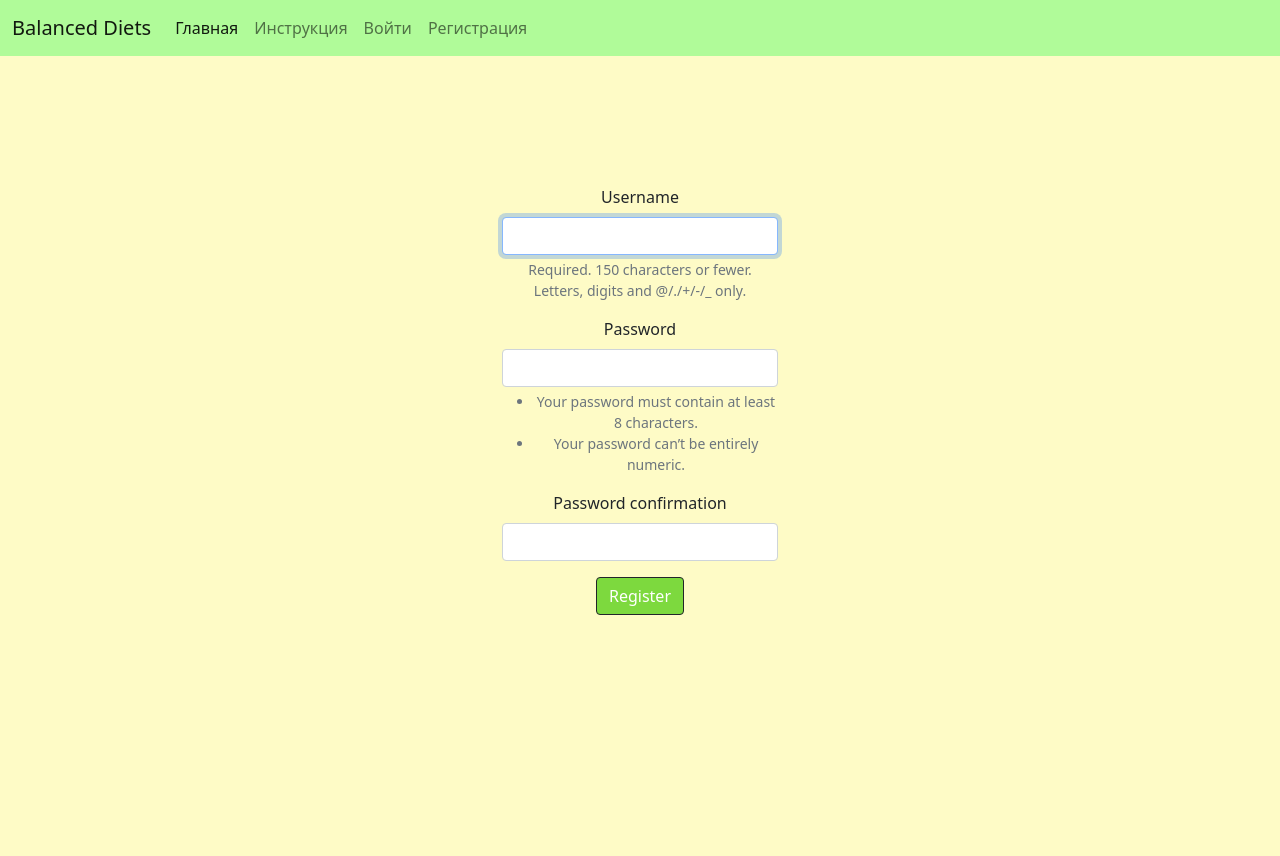
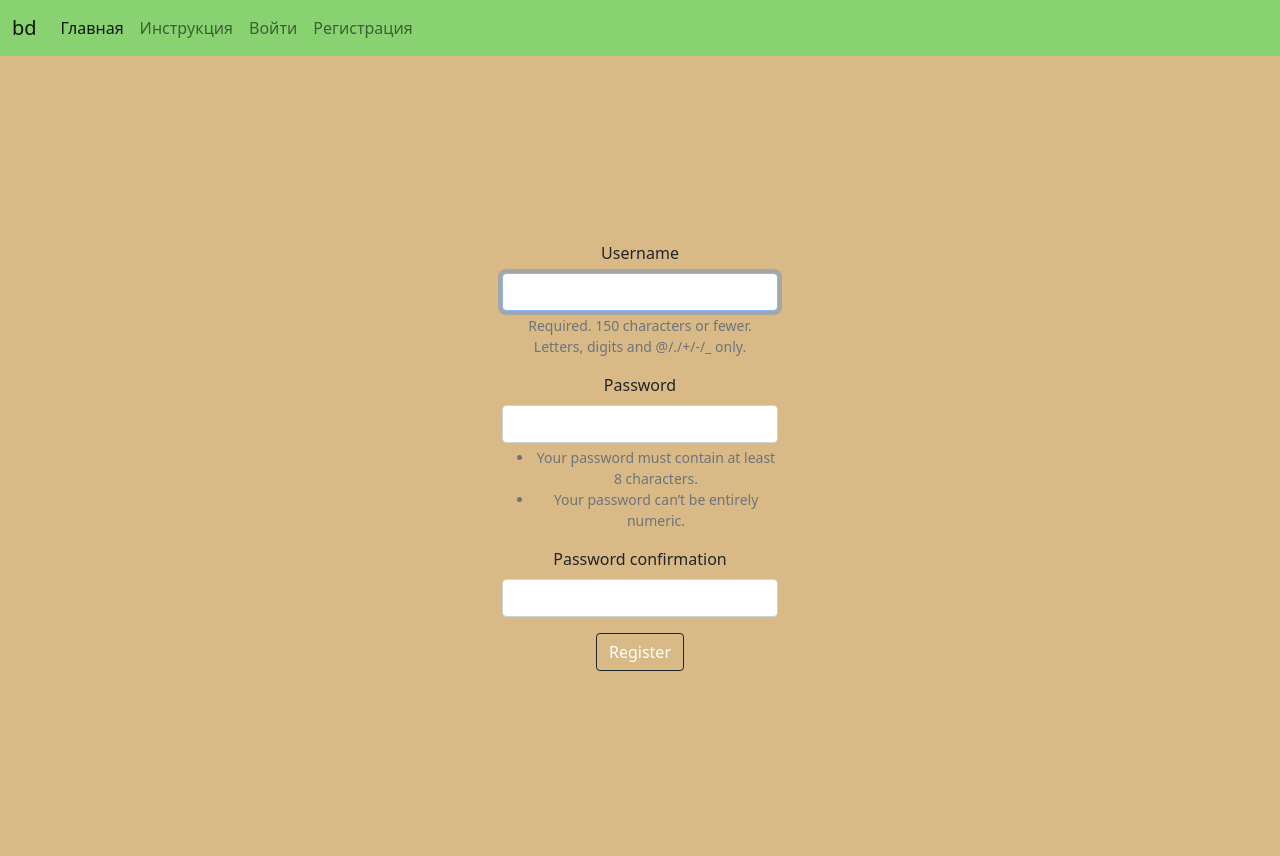
Before and after one commit to l1pman/balanced_diets, a Django app: template users/templates/registration/register.html in a window 1280 px wide. Before the commit the page ends 615 px from the top, so only its background shows below. Run offline with Django 4.2, Linux system fonts and the light colour scheme; the template is opened without the code that fills it, so the values that code supplies are empty.

Commit message:
change reg/log forms

```diff
--- a/apps/settings.py
+++ b/apps/settings.py
@@ -9,7 +9,7 @@ https://docs.djangoproject.com/en/4.1/topics/settings/
 For the full list of settings and their values, see
 https://docs.djangoproject.com/en/4.1/ref/settings/
 """
-
+import os.path
 from pathlib import Path
 
 # Build paths inside the project like this: BASE_DIR / 'subdir'.
@@ -118,7 +118,7 @@ USE_TZ = True
 # https://docs.djangoproject.com/en/4.1/howto/static-files/
 
 STATIC_URL = 'static/'
-
+STATICFILES_DIRS = [os.path.join(BASE_DIR,'static')]
 # Default primary key field type
 # https://docs.djangoproject.com/en/4.1/ref/settings/#default-auto-field
 
--- a/balanced_diets/admin.py
+++ b/balanced_diets/admin.py
@@ -2,9 +2,9 @@ from django.contrib import admin
 
 # Register your models here.
 
-from .models import Dish, Product, Recipe, User, exclusion_product
+from .models import Dish, Product, Recipe, New_kcal, exclusion_product
 admin.site.register(Dish)
 admin.site.register(Product)
 admin.site.register(Recipe)
-admin.site.register(User)
+admin.site.register(New_kcal)
 admin.site.register(exclusion_product)
--- a/balanced_diets/forms.py
+++ b/balanced_diets/forms.py
@@ -1,7 +1,8 @@
 from django import forms
-from .models import User
+from .models import New_kcal
+
 
 class KcalForm(forms.ModelForm):
     class Meta:
-        model = User
+        model = New_kcal
         fields = ['gender','name','weight','height','age','activity','lactose','vegan','diabetes']
--- a/balanced_diets/templates/balanced_diets/base.html
+++ b/balanced_diets/templates/balanced_diets/base.html
@@ -1,5 +1,5 @@
 <!doctype html>
-<html lang="en">
+<html lang="en" style="height: 100%">
 <head>
     <meta charset="UTF-8">
     <meta name="viewport"
@@ -8,10 +8,10 @@
     <title>Document</title>
     <link href="https://cdn.jsdelivr.net/npm/bootstrap@5.0.2/dist/css/bootstrap.min.css" rel="stylesheet" integrity="sha384-EVSTQN3/azprG1Anm3QDgpJLIm9Nao0Yz1ztcQTwFspd3yD65VohhpuuCOmLASjC" crossorigin="anonymous">
 </head>
-<body style="background-color: #FEFBC6">
-<nav class="navbar navbar-expand-lg navbar-light" style="background-color: #B0FB99;" >
+<body style="background-color: #d9b985; height: 100%">
+<nav class="navbar navbar-expand-lg navbar-light" style="background-color: #89d271;" >
   <div class="container-fluid">
-    <a class="navbar-brand" href="{% url 'balanced_diets:index' %}">Balanced Diets</a>
+    <a class="navbar-brand" href="{% url 'balanced_diets:index' %}">bd</a>
     <button class="navbar-toggler" type="button" data-bs-toggle="collapse" data-bs-target="#navbarNav" aria-controls="navbarNav" aria-expanded="false" aria-label="Toggle navigation">
       <span class="navbar-toggler-icon"></span>
     </button>
@@ -45,7 +45,9 @@
     </div>
   </div>
 </nav>
-{% block content %}{% endblock content %}
+<div class="container" style="display: flex; justify-content: center; align-items: center; height: 100%;">
+    {% block content %}{% endblock content %}
+</div>
 <script src="https://cdn.jsdelivr.net/npm/bootstrap@5.0.2/dist/js/bootstrap.bundle.min.js" integrity="sha384-MrcW6ZMFYlzcLA8Nl+NtUVF0sA7MsXsP1UyJoMp4YLEuNSfAP+JcXn/tWtIaxVXM" crossorigin="anonymous"></script>
 </body>
 </html>
--- a/balanced_diets/templates/balanced_diets/index.html
+++ b/balanced_diets/templates/balanced_diets/index.html
@@ -2,8 +2,8 @@
 {% block content %}
 {% if user.is_authenticated %}
 <div class="d-grid gap-2 col-6 mx-auto" style="position: absolute;top: 50%;left: 50%;margin-right: -50%;transform: translate(-50%, -50%)">
-  <a class="btn btn-dark" style="background-color: #7DD93E" role="button" href="{% url 'balanced_diets:new_kcal' %}">Рассчитать КБЖУ</a>
-  <a class="btn btn-dark" style="background-color: #7DD93E" type="button">Составить меню</a>
+  <a class="btn btn-dark" style="background-color: #d9b985" role="button" href="{% url 'balanced_diets:new_kcal' %}">Рассчитать КБЖУ</a>
+  <a class="btn btn-dark" style="background-color: #d9b985" type="button">Составить меню</a>
 </div>
 {% else %}
 <div class="d-grid gap-2 col-6 mx-auto" style="position: absolute;top: 50%;left: 50%;margin-right: -50%;transform: translate(-50%, -50%)">
--- a/balanced_diets/views.py
+++ b/balanced_diets/views.py
@@ -2,7 +2,7 @@ from django.shortcuts import render,redirect
 from django.contrib.auth.decorators import login_required
 # Create your views here.
 from django.http import HttpResponse
-from .models import User
+from .models import New_kcal
 from .forms import KcalForm
 
 def index(request):
--- a/users/templates/registration/login.html
+++ b/users/templates/registration/login.html
@@ -1,11 +1,11 @@
 {% extends "balanced_diets/base.html" %}
 {% block content %}
 
-    <div class="container text-center" style="max-width: 300px; position: absolute;top: 50%;left: 50%;margin-right: -50%;transform: translate(-50%, -50%)">
+    <div class="container text-center rounded" style=" max-width: 300px; position: absolute;top: 50%;left: 50%;margin-right: -50%;transform: translate(-50%, -50%)">
     <form method="post" action="{% url 'users:login' %}">
         {% csrf_token %}
 
-        <div class="mb-3">
+        <div class="mb-3 mt-3">
             <label for="id_username" class="form-label">Username</label>
             <input type="text" name="username" class="form-control text-center" id="id_username">
         </div>
@@ -15,7 +15,7 @@
             <input type="password" name="password" class="form-control text-center" id="id_password">
         </div>
 
-        <button type="submit" class="btn btn-dark"  style="background-color: #7DD93E !important">Login</button>
+        <button type="submit" class="btn btn-dark mb-3"  style="background-color: #d9b985 !important">Login</button>
         <input type="hidden" name="next" value="{% url 'balanced_diets:index' %}" />
 
     </form>
--- a/users/templates/registration/register.html
+++ b/users/templates/registration/register.html
@@ -1,12 +1,13 @@
 {% extends "balanced_diets/base.html" %}
+
 {% block content %}
-    <div class="container text-center" style="max-width: 300px; position: absolute;top: 50%;left: 50%;margin-right: -50%;transform: translate(-50%, -50%)">
+    <div class="container text-center rounded" style=" max-width: 300px; ">
 
     <form method="post" action="{% url 'users:register' %}">
         {% csrf_token %}
 
-         <div class="mb-3">
-            <label for="id_username" class="form-label">Username</label>
+        <div class="mb-3">
+            <label for="id_username" class="form-label mt-3">Username</label>
             <input type="text" name="username" autocapitalize="none" maxlength="150" autocomplete="username" class="form-control text-center" autofocus required  id="id_username"aria-describedby="texthelp1">
              <div id="texthelp1" class="form-text">Required. 150 characters or fewer. Letters, digits and @/./+/-/_ only.</span>
              </div>
@@ -25,7 +26,9 @@
 
         </div>
 
-        <button type="submit" class="btn btn-dark" style="background-color: #7DD93E !important">Register</button>
+
+
+        <button type="submit" class="btn btn-dark mb-3" style="background-color: #d9b985 !important">Register</button>
         <input type="hidden" name="next" value="{% url 'balanced_diets:index' %}" />
 
     </form>
```
Also changed, not shown: balanced_diets/models.py (+4 -4 lines), balanced_diets/templates/balanced_diets/new_kcal.html (+4 -4 lines), db.sqlite3.
